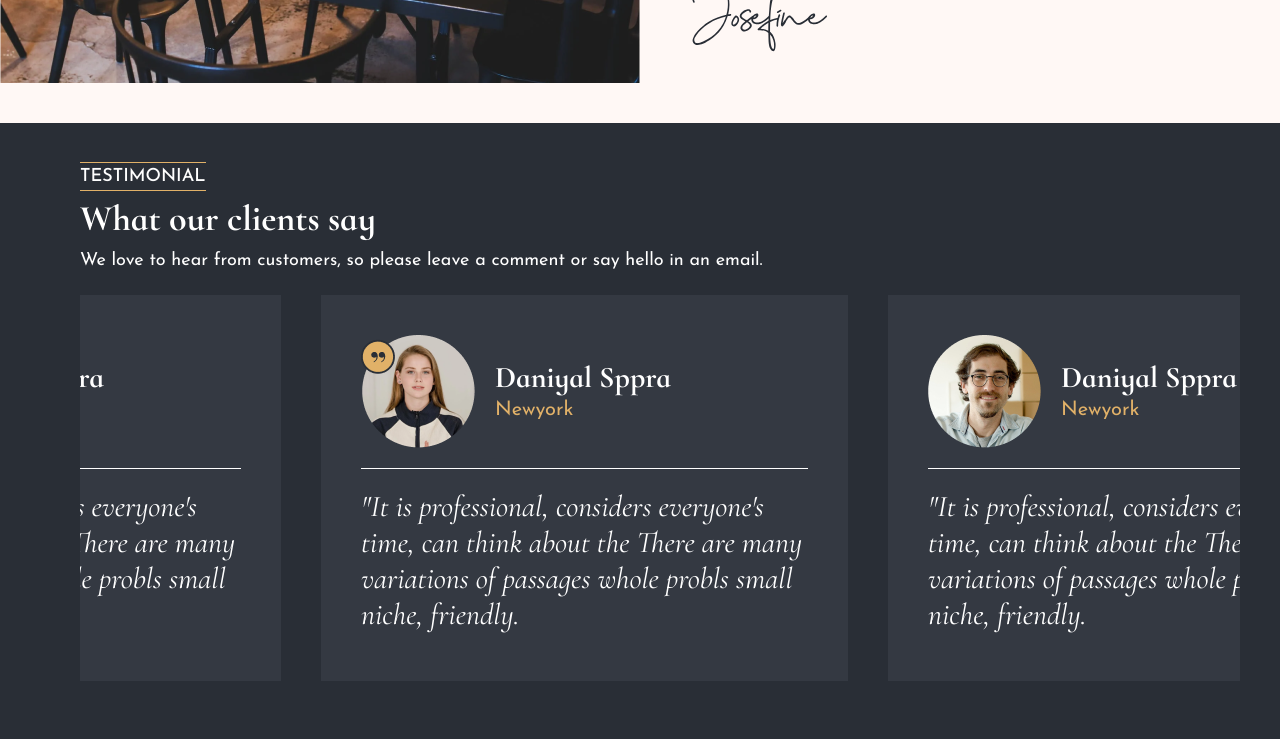
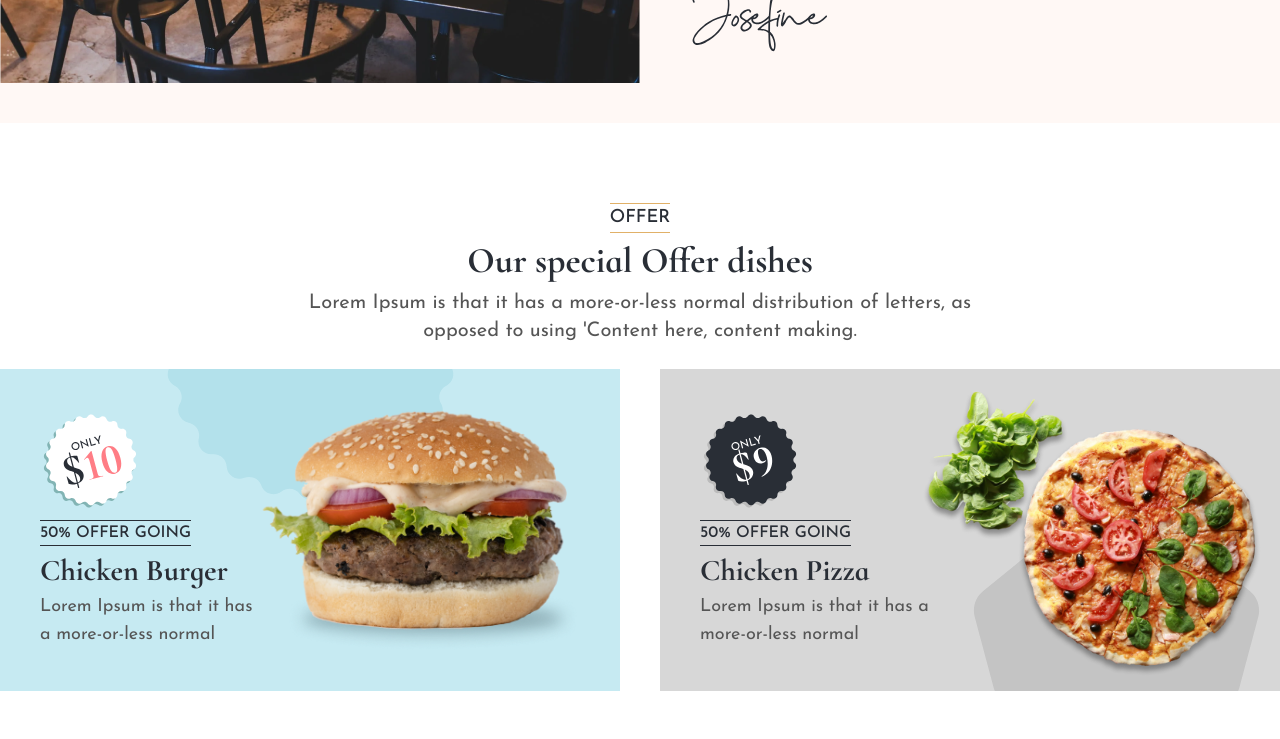
Before and after one commit to hrithikscube/tasteat, a React (Create React App) app: page / in a window 1280 px wide. Shown: the part 1500-2239 px from the top of the page. Built offline with nearby package versions, Linux system fonts and the light colour scheme.

Commit message:
removed marquee

```diff
--- a/src/components/pages/Home.tsx
+++ b/src/components/pages/Home.tsx
@@ -10,7 +10,7 @@ import guy from '../../assets/avatars/guy.png'
 import nat from '../../assets/avatars/nat.png'
 import jack from '../../assets/avatars/jack.png'
 
-import Marquee from "react-fast-marquee";
+// import Marquee from "react-fast-marquee";
 
 import burger from '../../assets/images/burger.png'
 import pizza from '../../assets/images/pizza.png'
@@ -112,7 +112,7 @@ const Home = () => {
 
       </div>
 
-      <div className='bg-darkSlate w-full '>
+      <div className='bg-darkSlate w-full lg:hidden block'>
         <div className='lg:p-10 lg:pl-20 p-5'>
 
           <div className=''>
@@ -123,11 +123,11 @@ const Home = () => {
             </div>
           </div>
 
-          <Marquee>
+          {/* <Marquee> */}
             <FeedbackCard image={guy} />
             <FeedbackCard image={nat} />
             <FeedbackCard image={jack} />
-          </Marquee>
+          {/* </Marquee> */}
 
         </div>
         <img src={lights} alt="" />
```
